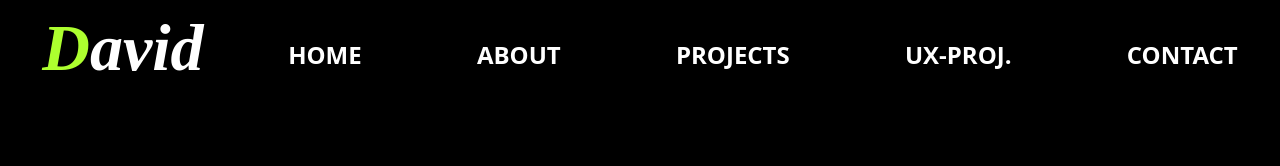
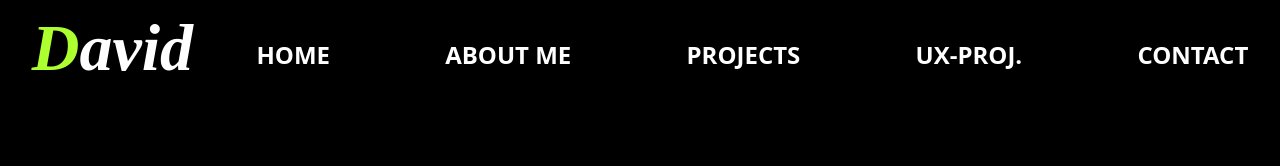
Before and after one commit to DavidModhava/Portfolio-7, a plain HTML site: page index.html in a window 1280 px wide. Shown: the top 166 px of the page. Drawn offline with Linux system fonts and the light colour scheme.

Commit message:
me added to about

```diff
--- a/index.html
+++ b/index.html
@@ -20,7 +20,7 @@
 
       <div class="nb">
           <a href="#jen">Home</a>
-          <a href="#ab-2">About</a>
+          <a href="#ab-2">About Me</a>
           <a href="#proj">Projects</a>
           <a href="index-1.html">UX-Proj.</a>
           <a href="#contact">Contact</a>
```
